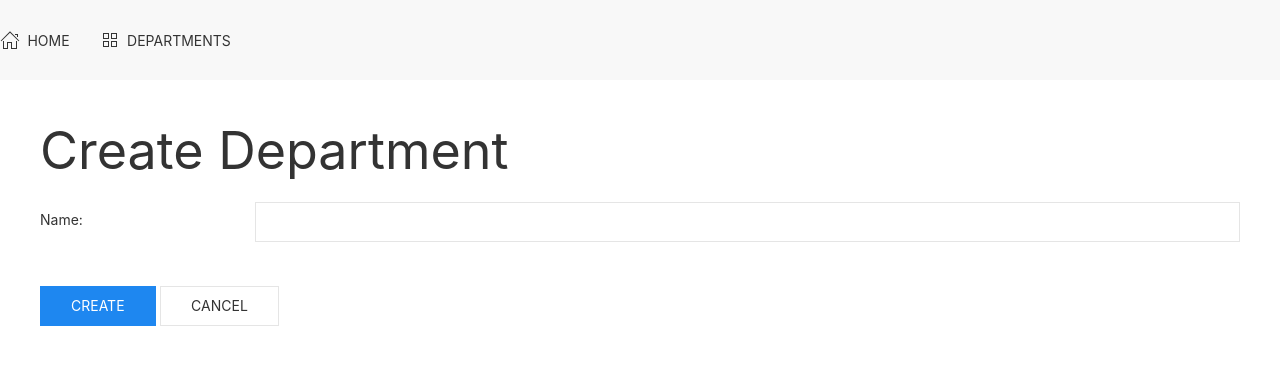
After one commit to duongdo27/university-directory, a Django app: page /department_create in a window 1280 px wide. The commit adds this page. Shown: the top 365 px of the page. Run offline with Django 3.2, Linux system fonts and the light colour scheme; some libraries are stand-ins or nearby versions.

```diff
--- /dev/null
+++ b/directory/templates/department/create.html
@@ -0,0 +1,6 @@
+{% extends 'base.html' %}
+{% block content %}
+<h1 class="uk-heading-small">Create Department</h1>
+{% url 'department_list' as cancel_url %}
+{% include 'form.html' with form=form cancel_url=cancel_url submit_label="Create" %}
+{% endblock %}
--- a/directory/templates/department/index.html
+++ b/directory/templates/department/index.html
@@ -1,6 +1,8 @@
 {% extends 'base.html' %}
 {% block content %}
-<h1 class="uk-heading-small">Departments</h1>
+<h1 class="uk-heading-small">Departments
+    <a class="uk-align-right" uk-tooltip="Create" href="{% url 'department_create' %}"><span uk-icon="plus-circle"></span></a>
+</h1>
 
 <ul class="uk-list uk-list-divider">
 {% for department in departments %}
--- a/directory/urls.py
+++ b/directory/urls.py
@@ -11,4 +11,5 @@ urlpatterns = [
     path('department_list', views.DepartmentListView.as_view(), name='department_list'),
     path('department/<int:pk>', views.DepartmentDetailView.as_view(), name='department_detail'),
     path('department_update/<int:pk>', views.DepartmentUpdateView.as_view(), name='department_update'),
+    path('department_create', views.DepartmentCreateView.as_view(), name='department_create'),
 ]
--- a/directory/views.py
+++ b/directory/views.py
@@ -2,6 +2,7 @@ from django.views.generic import TemplateView
 from django.views.generic import ListView
 from django.views.generic import DetailView
 from django.views.generic import UpdateView
+from django.views.generic import CreateView
 from django.urls import reverse_lazy
 
 from directory.models import Department
@@ -34,3 +35,13 @@ class DepartmentUpdateView(UpdateView):
 
     def get_success_url(self):
         return reverse_lazy('department_detail', kwargs={'pk': self.object.id})
+
+
+class DepartmentCreateView(CreateView):
+    template_name = "department/create.html"
+    context_object_name = 'department'
+    model = Department
+    form_class = DepartmentForm
+
+    def get_success_url(self):
+        return reverse_lazy('department_detail', kwargs={'pk': self.object.id})
```
